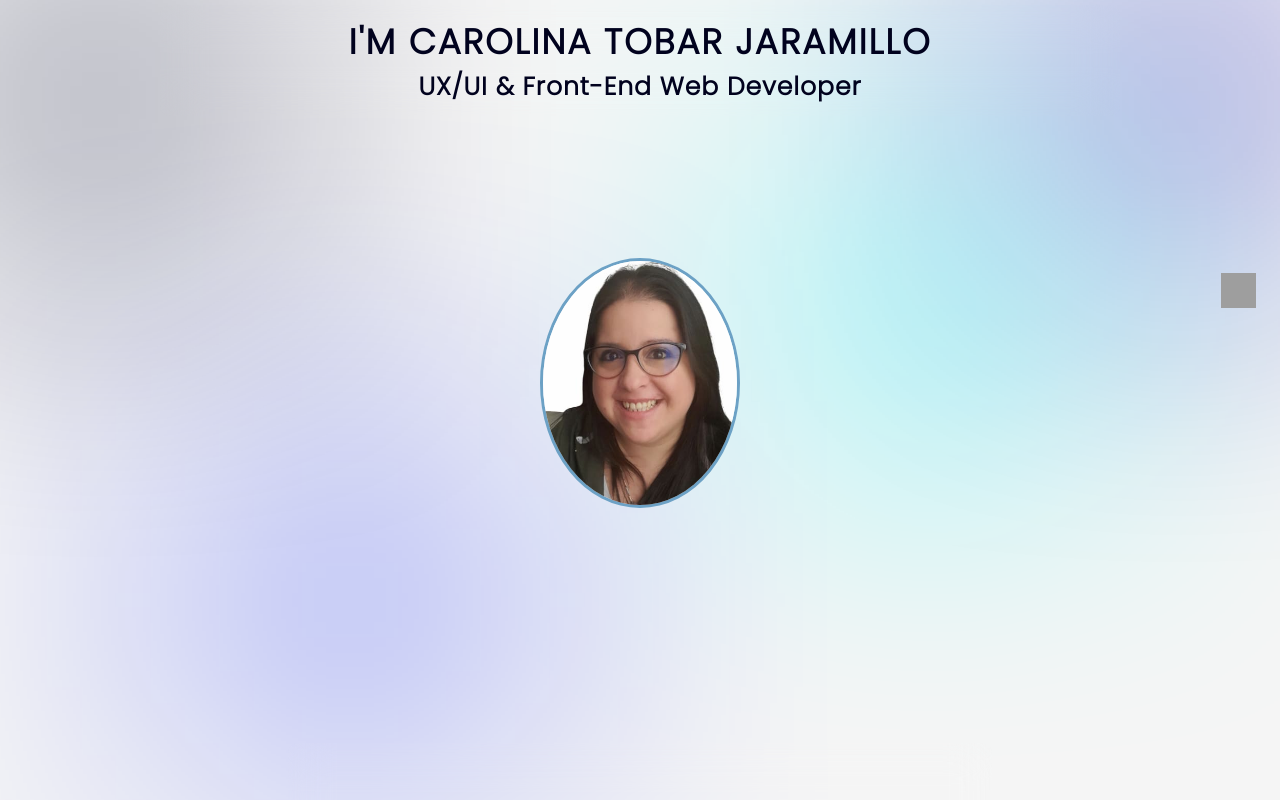
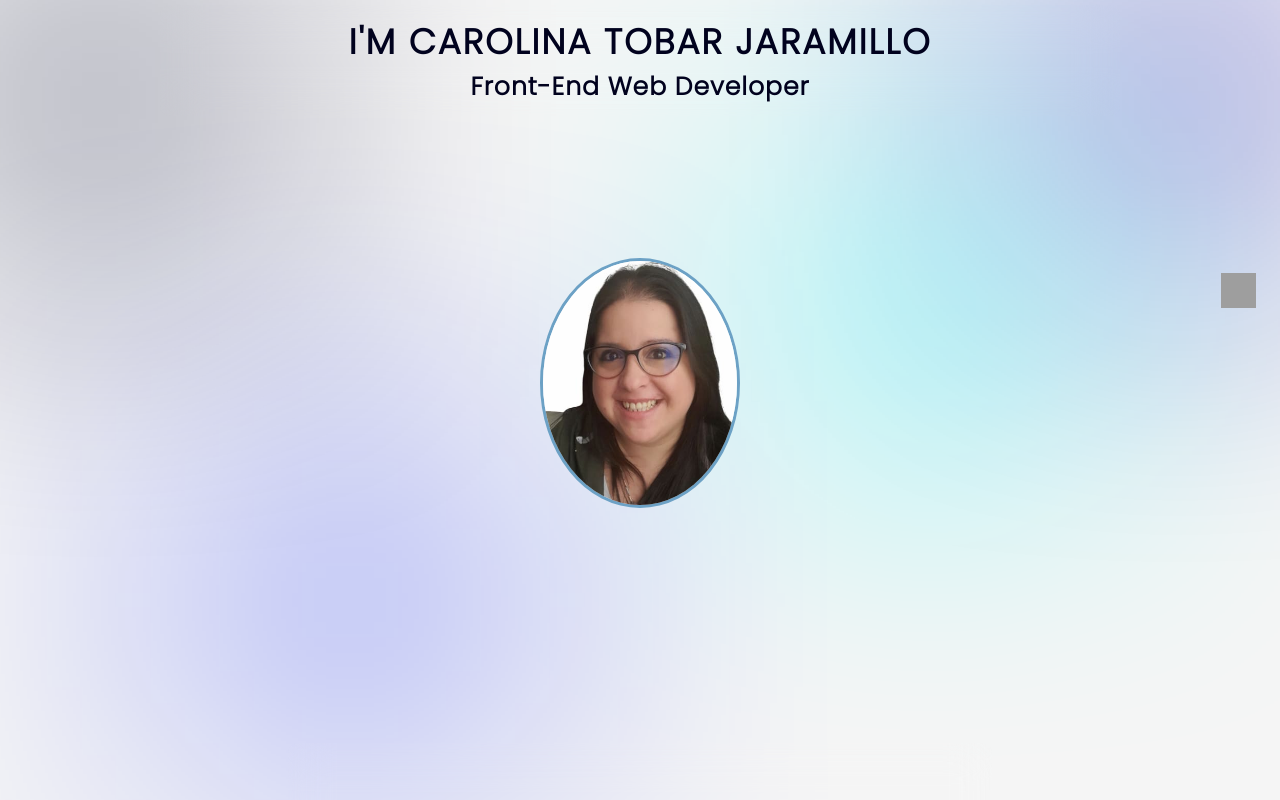
Before and after one commit to carotobarj/carotobarj-s-portfolio, a React (Vite) app: page / in a window 1280 px wide. Shown: the top 800 px of the page. Built offline with nearby package versions, Linux system fonts and the light colour scheme; grey boxes are pictures that could not be loaded.

Commit message:
actualizacinnn header

```diff
--- a/src/components/Header/Header.jsx
+++ b/src/components/Header/Header.jsx
@@ -4,7 +4,7 @@ function Header() {
   return (
     <div id='home' className='container header-container'>
       <h3> I'm Carolina Tobar Jaramillo</h3>
-      <h2>UX/UI & Front-End Web Developer</h2>
+      <h2>Front-End Web Developer</h2>
     </div>
   );
 }
```
